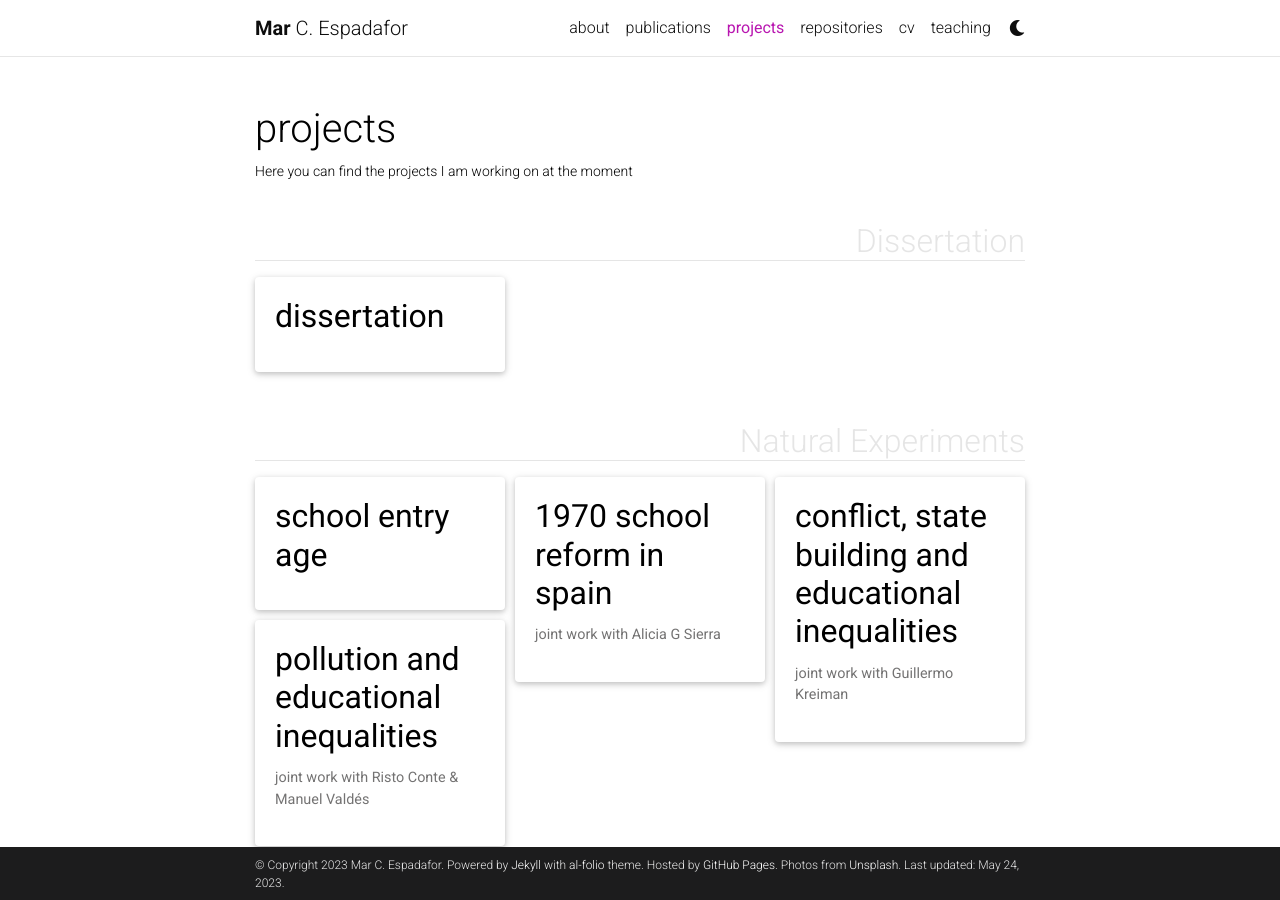
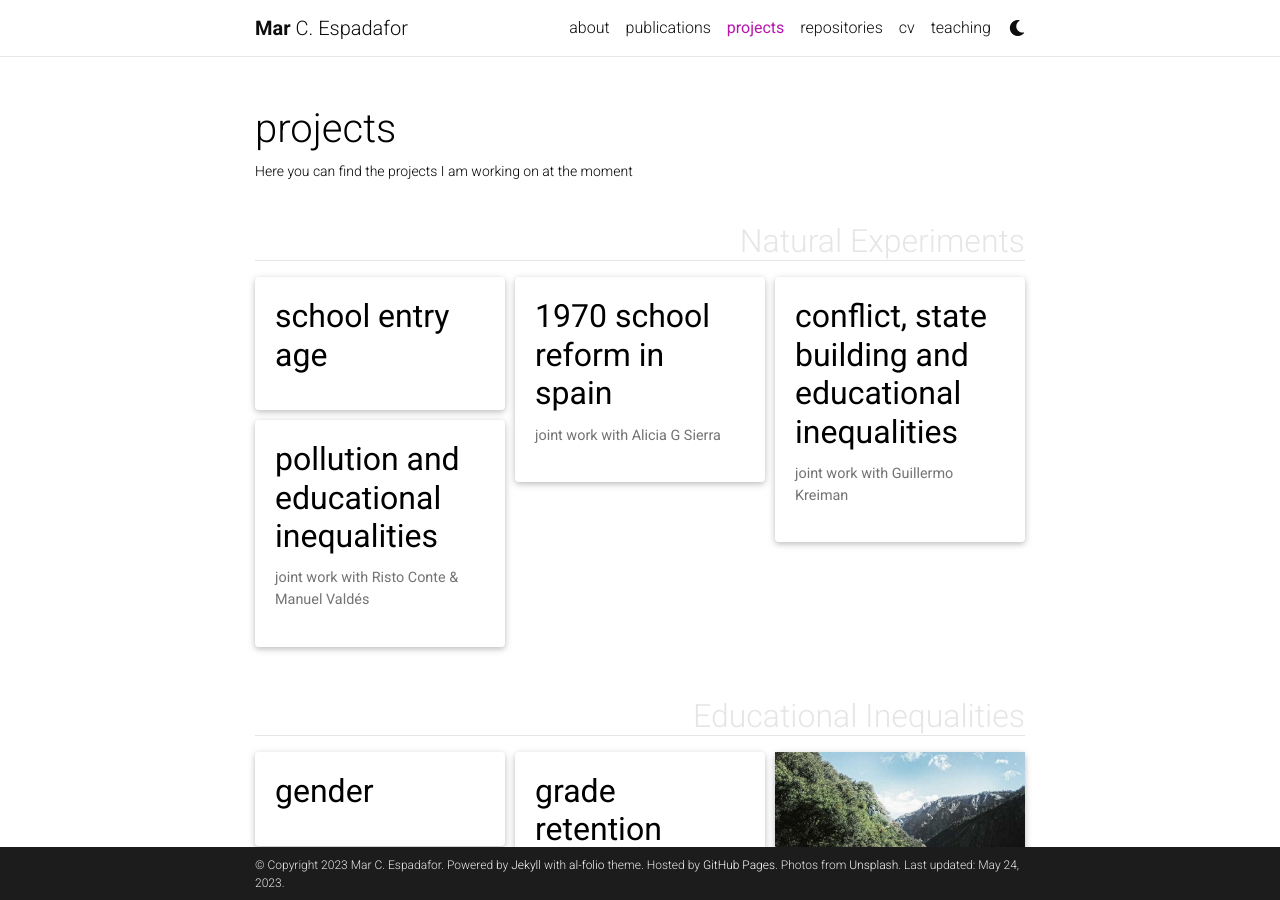
Before and after one commit to marespadafor/marespadafor.github.io, a Jekyll site: the page built from _pages/projects.md, in a window 1280 px wide and 900 px high. Built offline with Jekyll 4.4.1, drawn with Linux system fonts in a browser that asks for light colours; full-size pictures stand in for the smaller copies a plugin makes; comment, search, counter and statistics services are not loaded; a style sheet for code colours, icons or effects is not loaded.

Commit message:
new changes in projects adding pic

```diff
--- a/_pages/projects.md
+++ b/_pages/projects.md
@@ -5,7 +5,7 @@
 description: Here you can find the projects I am working on at the moment
 nav: true
 nav_order: 2
-display_categories: [Dissertation, Natural Experiments, Educational Inequalities]
+display_categories: [Natural Experiments, Educational Inequalities]
 horizontal: false
 ---
 
@@ -56,3 +56,8 @@
   {%- endif -%}
 {%- endif -%}
 </div>
+
+<div class="row justify-content-sm-center">
+    <div class="col-sm-8 mt-3 mt-md-0">
+        {% include figure.html path="assets/img/6.jpg" title="example image" class="img-fluid rounded z-depth-1" %}
+    </div>
```
